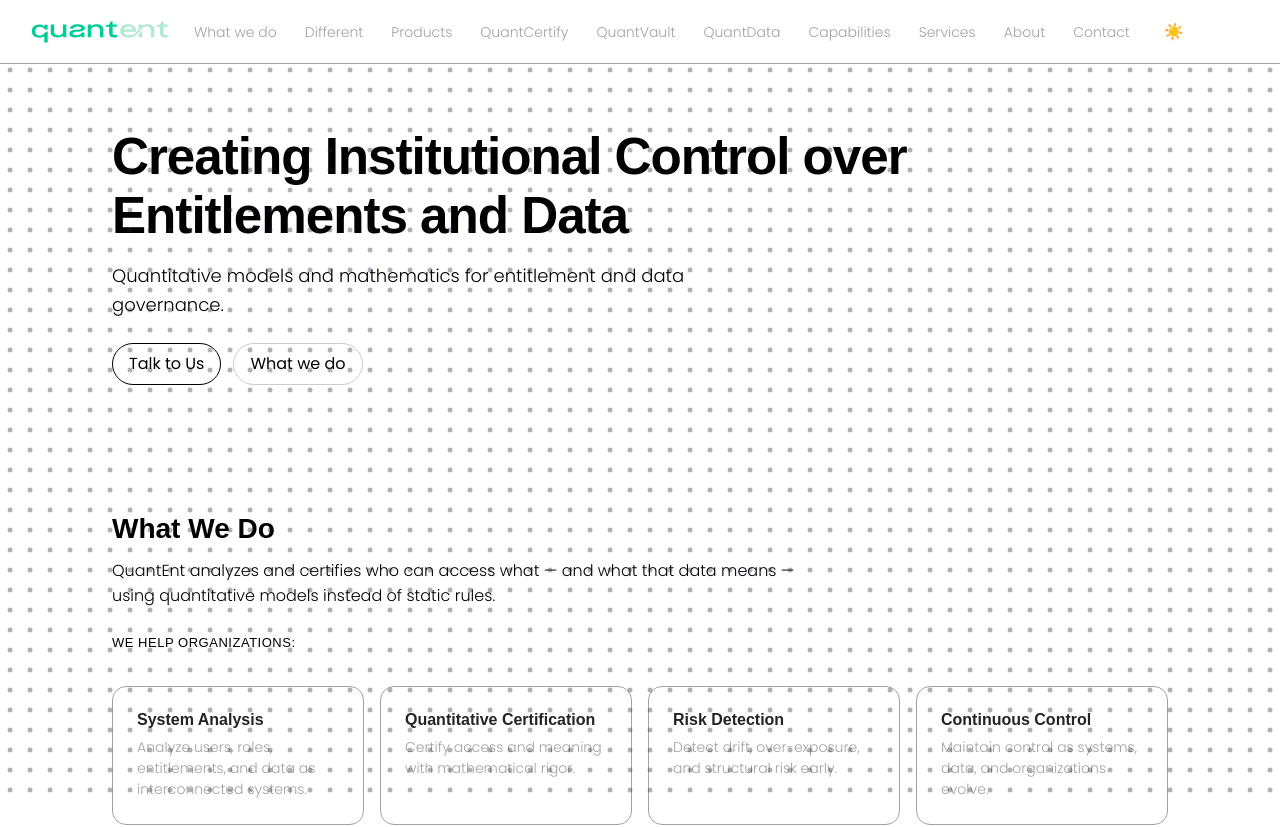
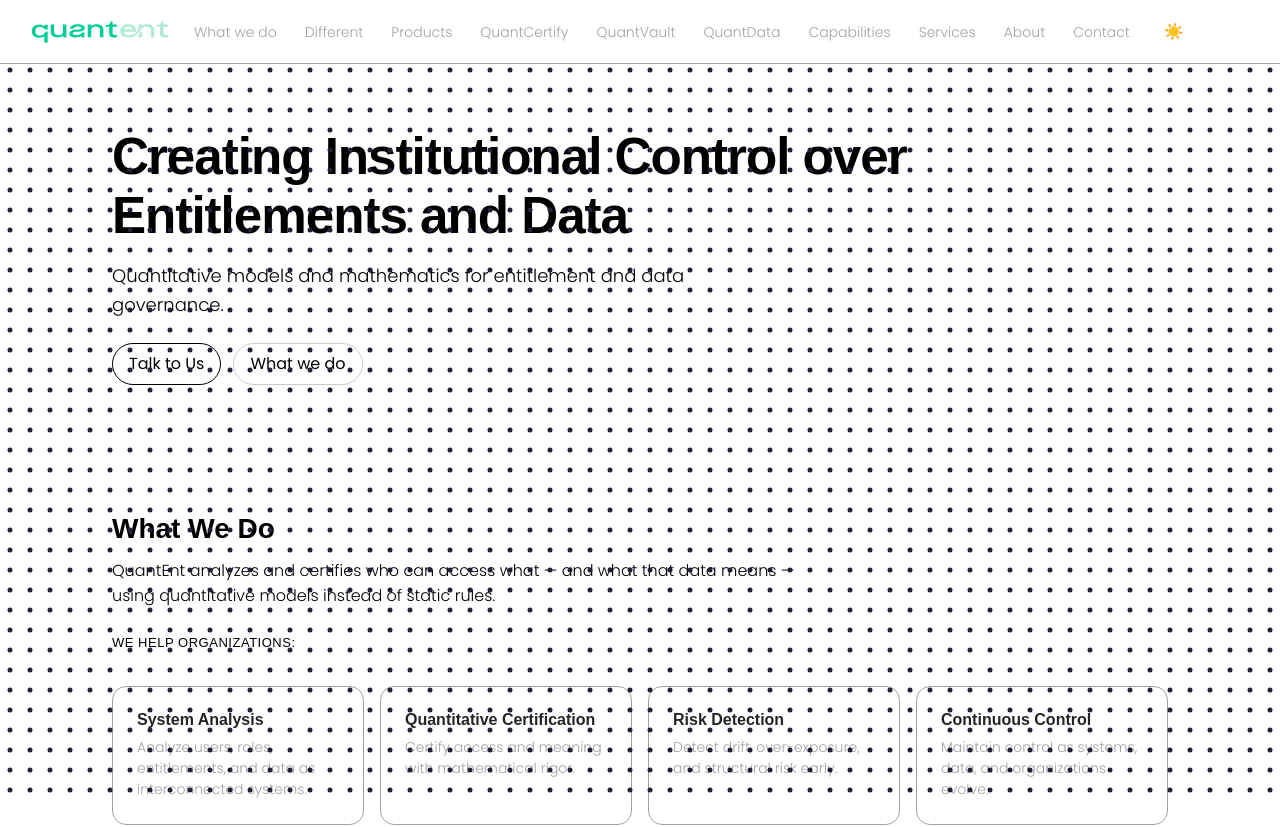
Before and after one commit to quantent-web/quantent-web, a Next.js app: page / in a window 1280 px wide. Shown: the top 827 px of the page. Built offline with nearby package versions, Linux system fonts and the light colour scheme; a web font is replaced by a local one.

Commit message:
fix: enforce proper z-index layering for hero over DotGrid

```diff
--- a/app/components/DotGrid/DotGrid.css
+++ b/app/components/DotGrid/DotGrid.css
@@ -3,7 +3,6 @@
   inset: 0;
   pointer-events: none;
   z-index: 0;
-  opacity: 0.35; /* <- clave: que no “pise” al contenido */
 }
 
 .dotgrid-canvas {
```
